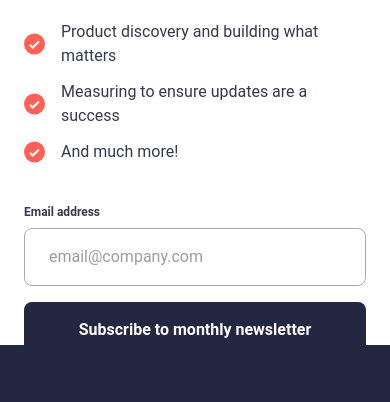
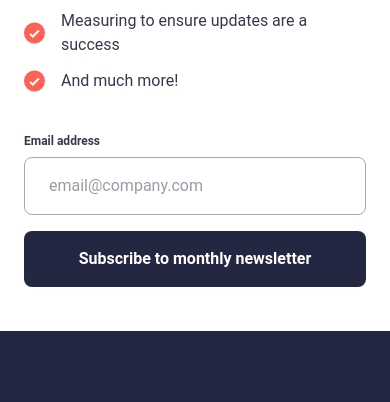
Before and after one commit to SolaKabuta/newsletter-sign-up-success, a plain HTML site: page index.html in a window 390 px wide. Shown: the part 499-901 px from the top of the page. After the commit the page ends 844 px from the top, so only its background shows below. Drawn offline with nearby package versions, Linux system fonts and the light colour scheme; files whose address does not match are found by name.

Commit message:
test: mobile layout fine tuning.

```diff
--- a/index.html
+++ b/index.html
@@ -32,10 +32,10 @@
     <body class="font-rob text-foreground bg-background">
 
         <!-- Sign-up form start -->
-        <form id="form" class="grid h-[100svh]  place-content-center">
+        <form id="form" class="grid h-[90svh]  place-content-center">
 
             <!-- Form Container -->
-            <div class="form-container w-screen h-screen md:w-full bg-white grid grid-col-4 gap-10 md:p-8 md:rounded-3xl">
+            <div class="form-container w-screen h-max md:w-full bg-white grid grid-col-4 gap-10 md:p-8 md:rounded-3xl">
 
                 <!-- mobile image container -->
                 <div
```
